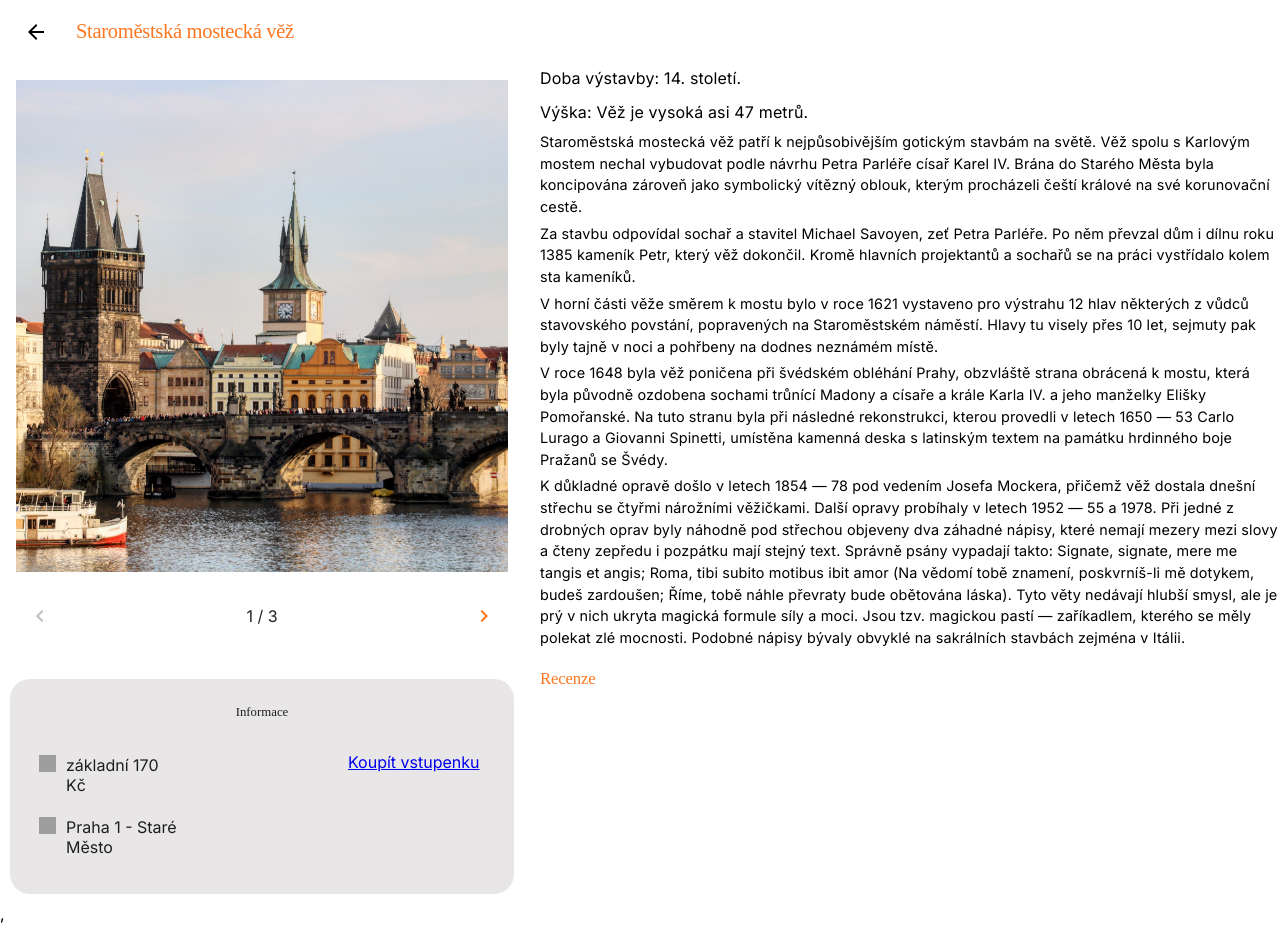
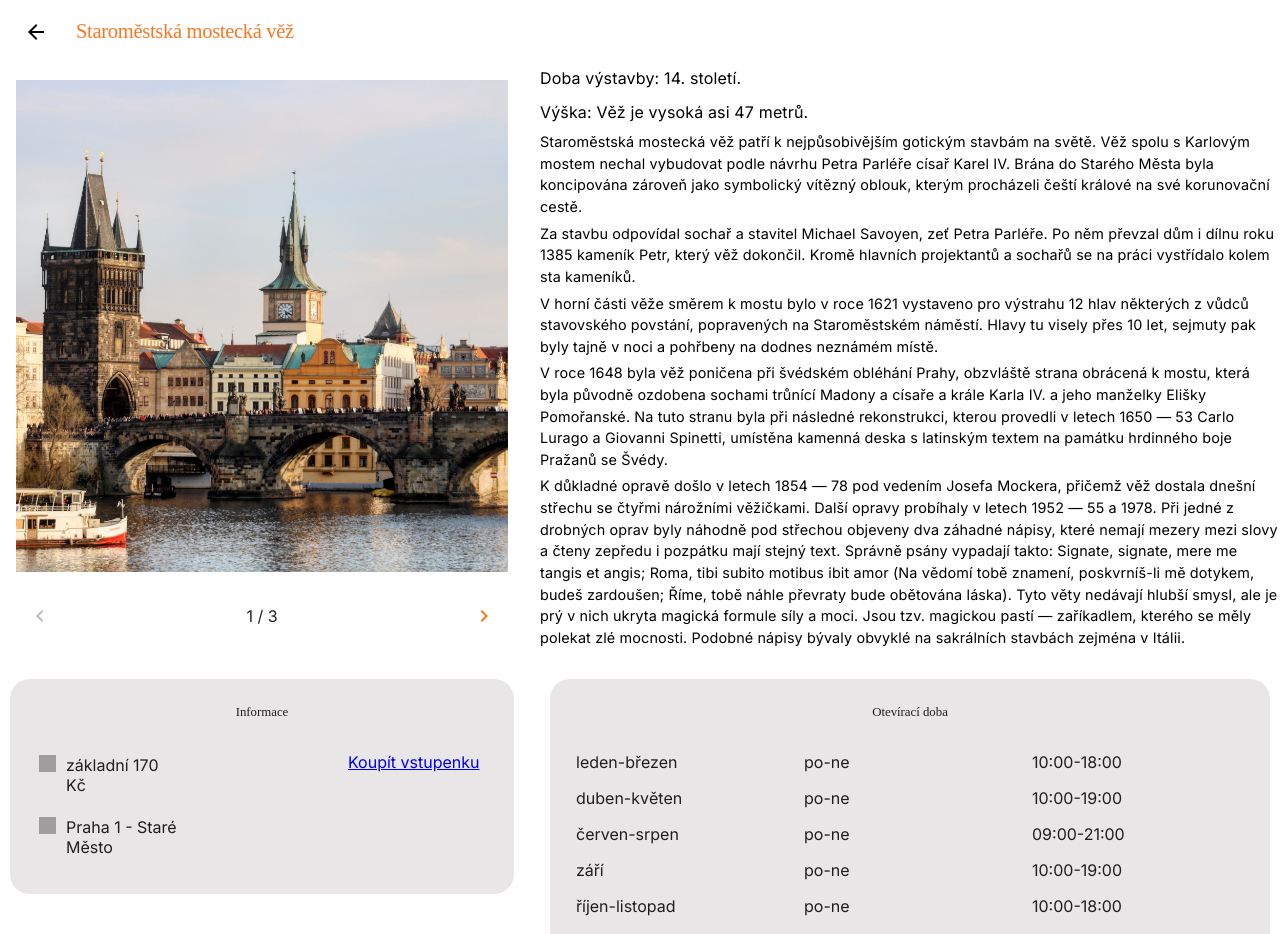
Before and after one commit to LiudmylaLiaposhchenko/prazske-veze, a React app: page /tower/1 in a window 1280 px wide. Shown: the top 934 px of the page. Built offline with nearby package versions, Linux system fonts and the light colour scheme; grey boxes are pictures that could not be loaded; a web font is replaced by a local one.

Commit message:
Add Operation

```diff
--- /dev/null
+++ b/src/components/Operation.jsx
@@ -0,0 +1,36 @@
+import React, { useState } from 'react';
+import { useTranslation } from 'react-i18next';
+import { Grid, Card, CardContent, CardHeader } from '@mui/material';
+
+const Line = ({ b }) => {
+  return (
+    <Grid item xs={12} md={4}>
+      {b}
+    </Grid>
+  );
+};
+
+const Operation = ({ time }) => {
+  const { t } = useTranslation();
+  return (
+    <Card sx={{ minWidth: 275 }}>
+      <CardHeader
+        title={t('header.operationTitle')}
+        titleTypographyProps={{ variant: 'h3' }}
+      />
+      <CardContent>
+        <Grid container spacing={2}>
+          {time.map((a) => (
+            <>
+              <Line b={a[0]} />
+              <Line b={a[1]} />
+              <Line b={a[2]} />
+            </>
+          ))}
+        </Grid>
+      </CardContent>
+    </Card>
+  );
+};
+
+export default Operation;
--- a/src/locales/cs/translation.json
+++ b/src/locales/cs/translation.json
@@ -5,7 +5,8 @@
     "invite": "Přijďte se na ně podivat a užijte si malebný výhled!",
     "go": "Naplanovát si exkurze ↓",
     "information": "Informace",
-    "reviewTitle": "Recenze"
+    "reviewTitle": "Recenze",
+    "operationTitle": "Otevírací doba"
   },
 
   "card": {
--- a/src/pages/TowerPage/index.jsx
+++ b/src/pages/TowerPage/index.jsx
@@ -9,6 +9,7 @@ import Information from '../../components/Information';
 import { towers } from '../../towers';
 import { useParams } from 'react-router-dom';
 import Review from '../../components/Review';
+import Operation from '../../components/Operation';
 
 export const TowerPage = () => {
   const { id } = useParams();
@@ -37,7 +38,8 @@ export const TowerPage = () => {
           />
         </Grid>
         <Grid item xs={12} md={7}>
-          <Review placeId={tower.placeId} title={t('header.reviewTitle')} />
+          {/* <Review placeId={tower.placeId} title={t('header.reviewTitle')} /> */}
+          <Operation time={tower.operation} />
         </Grid>
       </Grid>
     </>
--- a/src/towers.js
+++ b/src/towers.js
@@ -20,6 +20,14 @@ export const towers = [
     urlTicket:
       'https://tickets.colosseum.eu/pct/standard/Hall/Index/2022537/t9oN_plu_sEQSuEROOaQlNTCAg_rov__rov__xcodex_AGA1gFbU4wg3TkNR1wTVipS5Ry7cgmyJ8HjPdQ__?',
     placeId: 'ChIJMbJV6eWUC0cRZM00zzxyBhA',
+    operation: [
+      ['leden-březen', 'po-ne', '10:00-18:00'],
+      ['duben-květen', 'po-ne', '10:00-19:00'],
+      ['červen-srpen', 'po-ne', '09:00-21:00'],
+      ['září', 'po-ne', '10:00-19:00'],
+      ['říjen-listopad', 'po-ne', '10:00-18:00'],
+      ['prosinec', 'po-ne', '10:00-20:00'],
+    ],
   },
   {
     id: 2,
```
